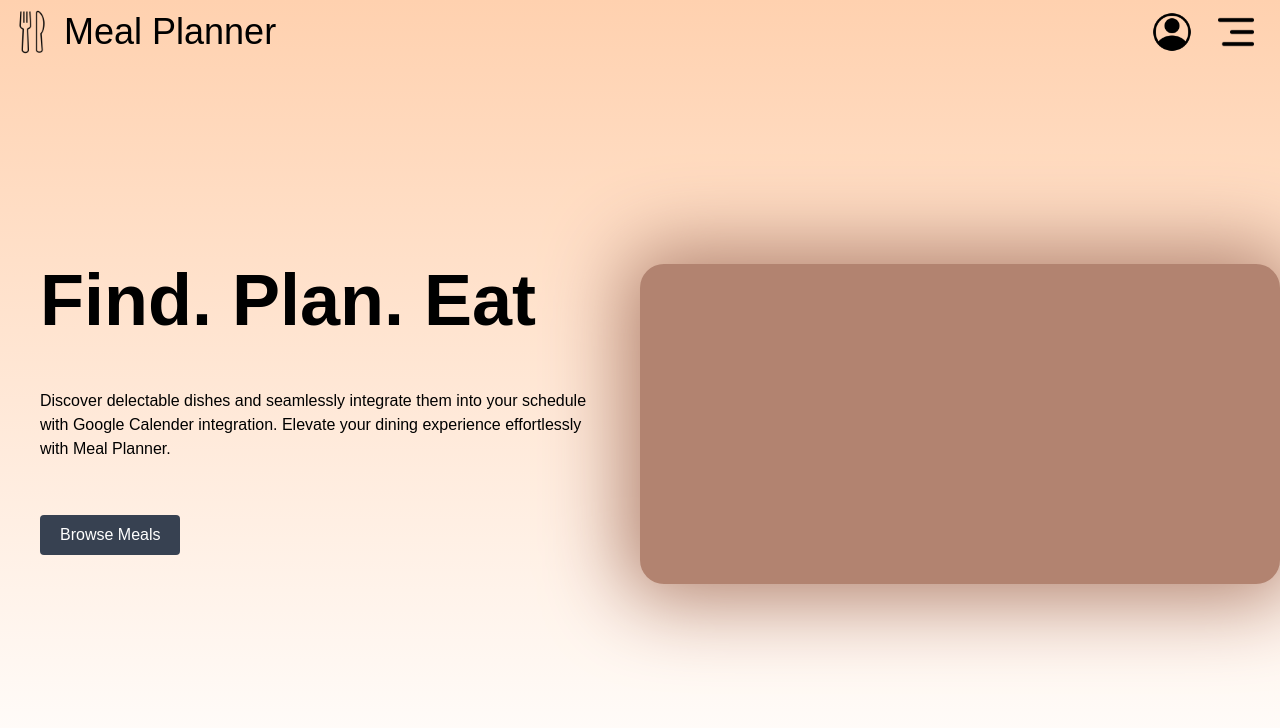
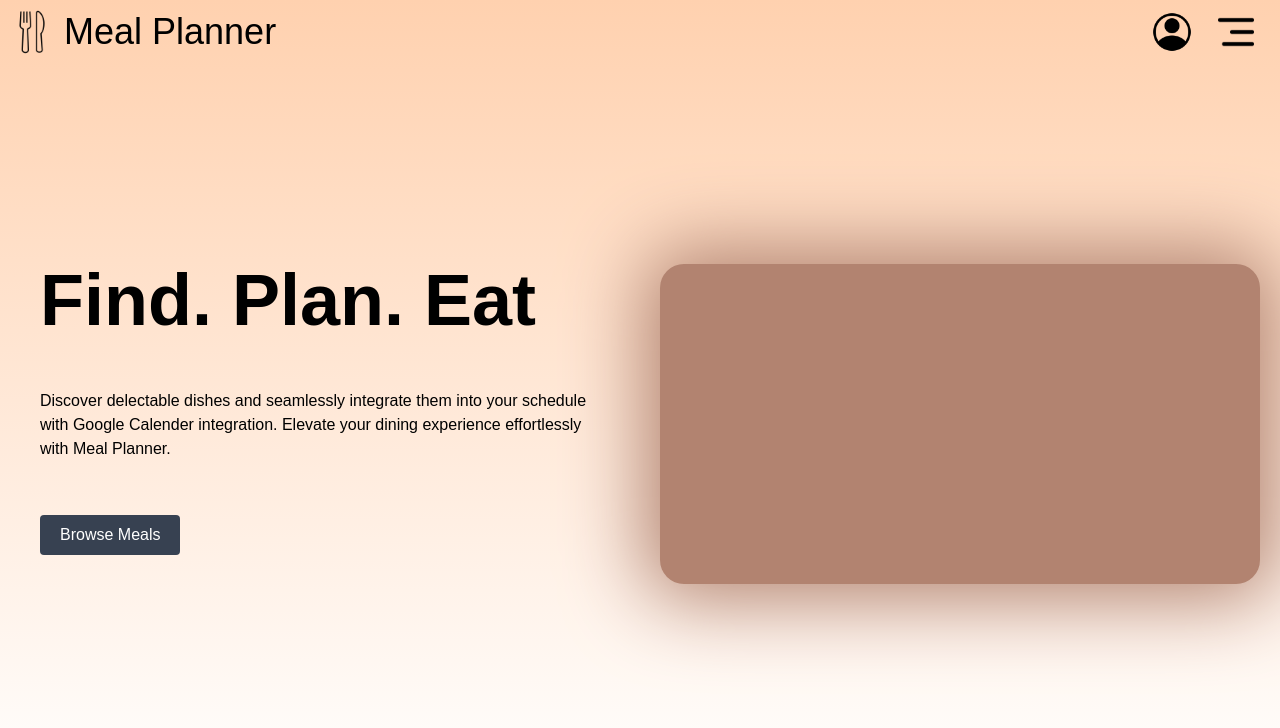
Before and after one commit to MatthewHilliard/Grub-Gallery, a React (Vite) app in the folder code/client/: page / in a window 1280 px wide. Shown: the top 728 px of the page. Built offline with nearby package versions, Linux system fonts and the light colour scheme; a web font is replaced by a local one.

Commit message:
updated body section of main page

```diff
--- a/code/client/src/main.jsx
+++ b/code/client/src/main.jsx
@@ -11,8 +11,7 @@ ReactDOM.createRoot(document.getElementById('root')).render(
         <h1 class="text-7xl font-semibold px-10">Find. Plan. Eat</h1>
       </div>
       <div class="row-span-3">
-        <div class="box-border h-80 w-90 rounded-3xl bg-[#B28370] boxShadow">
-
+        <div class="box-border h-80 w-90 rounded-3xl bg-[#B28370] boxShadow max-w-[600px] ml-auto mr-[20px]">
         </div>
         <div>
             <img></img>
```
